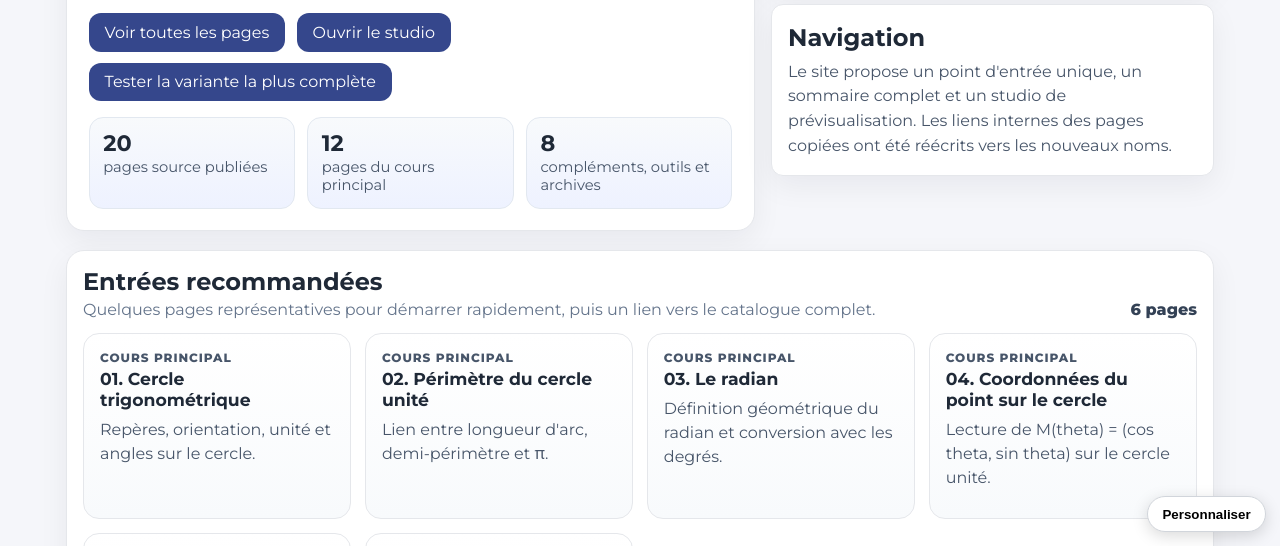
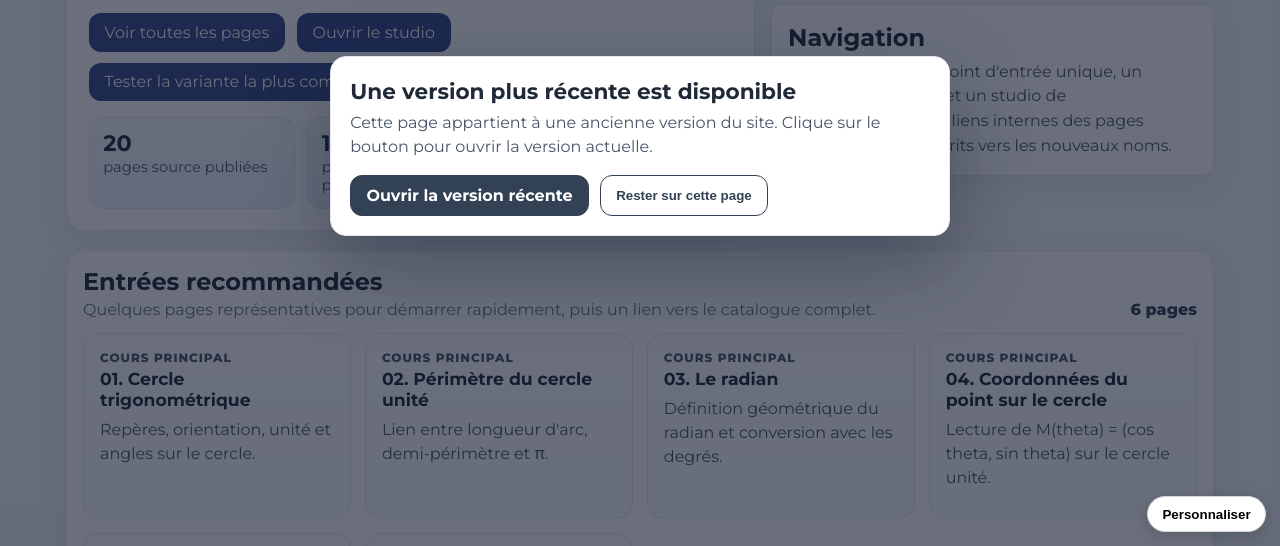
Before and after one commit to Gandolfi-G/Trigonometry, a plain HTML site: page trigonometrie/index.html in a window 1280 px wide. Shown: the part 254-800 px from the top of the page. Drawn offline with Linux system fonts and the light colour scheme.

Commit message:
Add files via upload
update version

```diff
--- a/trigonometrie/index.html
+++ b/trigonometrie/index.html
@@ -35,6 +35,13 @@
     .catalog-kicker{font-size:.75rem;font-weight:900;letter-spacing:.08em;text-transform:uppercase;color:#475569}
     .catalog-meta{font-size:.84rem;color:#64748b}
     .nav-container nav a.active{font-weight:800;text-decoration:underline}
+    .update-overlay{position:fixed;inset:0;display:flex;align-items:center;justify-content:center;padding:1rem;background:rgba(15,23,42,.62);z-index:1000}
+    .update-modal{max-width:620px;width:100%;border-radius:16px;background:#fff;border:1px solid #e2e8f0;box-shadow:0 30px 80px rgba(15,23,42,.35);padding:1.2rem}
+    .update-modal h2{margin:.1rem 0 .45rem 0;font-size:1.35rem}
+    .update-modal p{margin:0;color:#475569;line-height:1.5}
+    .update-actions{display:flex;gap:.7rem;flex-wrap:wrap;margin-top:1rem}
+    .update-btn{display:inline-flex;align-items:center;justify-content:center;padding:.62rem .95rem;border-radius:12px;border:1px solid #334155;background:#334155;color:#fff;text-decoration:none;font-weight:700;cursor:pointer}
+    .update-btn.secondary{background:#fff;color:#334155}
     @media (max-width: 900px){
       .hero{grid-template-columns:1fr}
       .stats{grid-template-columns:1fr}
@@ -47,6 +54,16 @@
   <script defer src="customizer/customizer.js"></script>
 </head>
 <body>
+<div class="update-overlay" id="update-overlay" role="dialog" aria-modal="true" aria-labelledby="update-title">
+  <div class="update-modal">
+    <h2 id="update-title">Une version plus récente est disponible</h2>
+    <p>Cette page appartient à une ancienne version du site. Clique sur le bouton pour ouvrir la version actuelle.</p>
+    <div class="update-actions">
+      <a class="update-btn" id="update-redirect" href="/Trigonometry/">Ouvrir la version récente</a>
+      <button class="update-btn secondary" id="update-close" type="button">Rester sur cette page</button>
+    </div>
+  </div>
+</div>
 <header>
   <div class="nav-container">
     <div class="brand"><a href="index.html">Trigonométrie HTML</a></div>
@@ -145,5 +162,27 @@
   </div>
 </main>
 <footer><div class="container">© 2026 Site HTML refactoré</div></footer>
+<script>
+  (function () {
+    var redirectBtn = document.getElementById('update-redirect');
+    var closeBtn = document.getElementById('update-close');
+    var overlay = document.getElementById('update-overlay');
+    var targetUrl = '/Trigonometry/' + window.location.search + window.location.hash;
+
+    if (redirectBtn) {
+      redirectBtn.setAttribute('href', targetUrl);
+      redirectBtn.addEventListener('click', function (event) {
+        event.preventDefault();
+        window.location.replace(targetUrl);
+      });
+    }
+
+    if (closeBtn && overlay) {
+      closeBtn.addEventListener('click', function () {
+        overlay.style.display = 'none';
+      });
+    }
+  })();
+</script>
 </body>
 </html>
```
